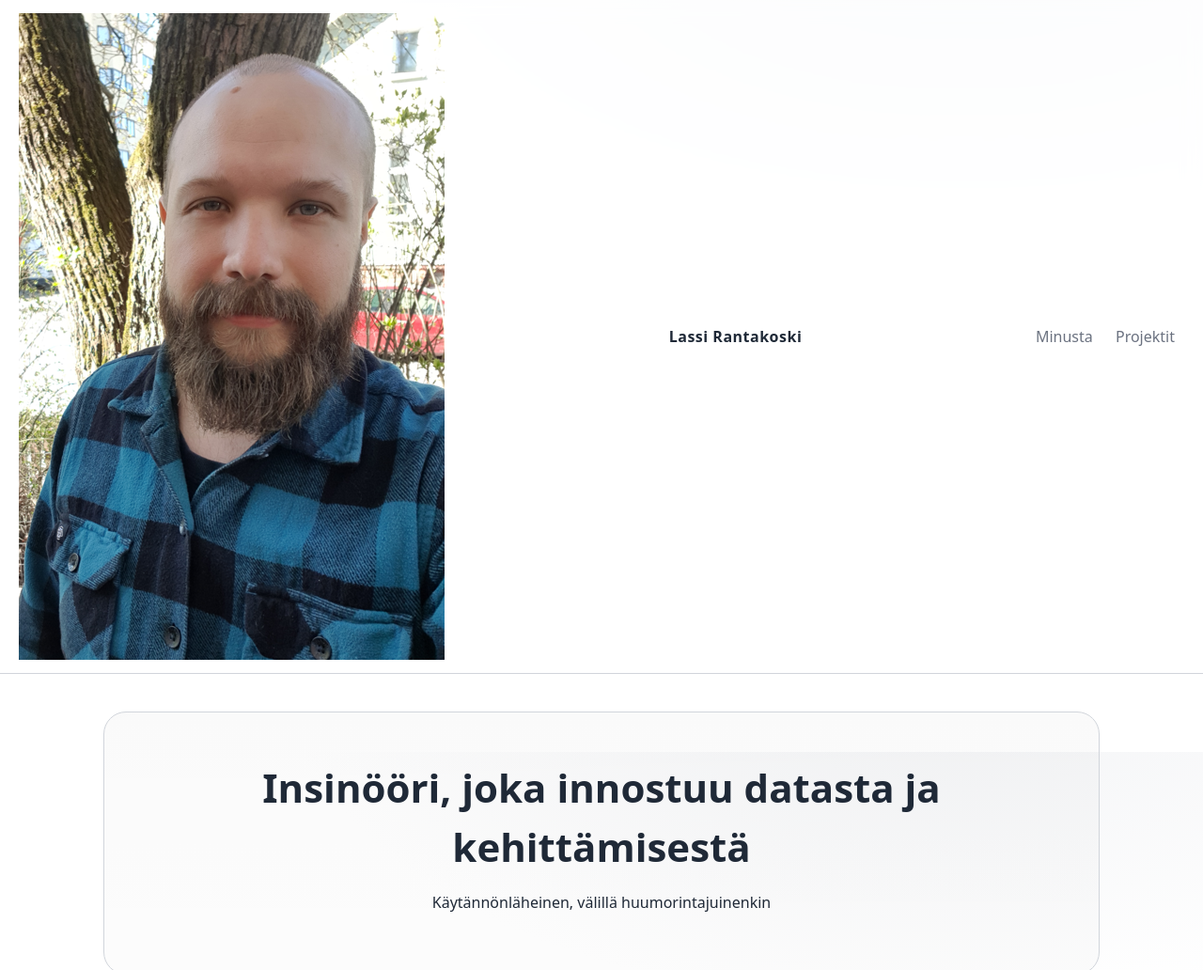
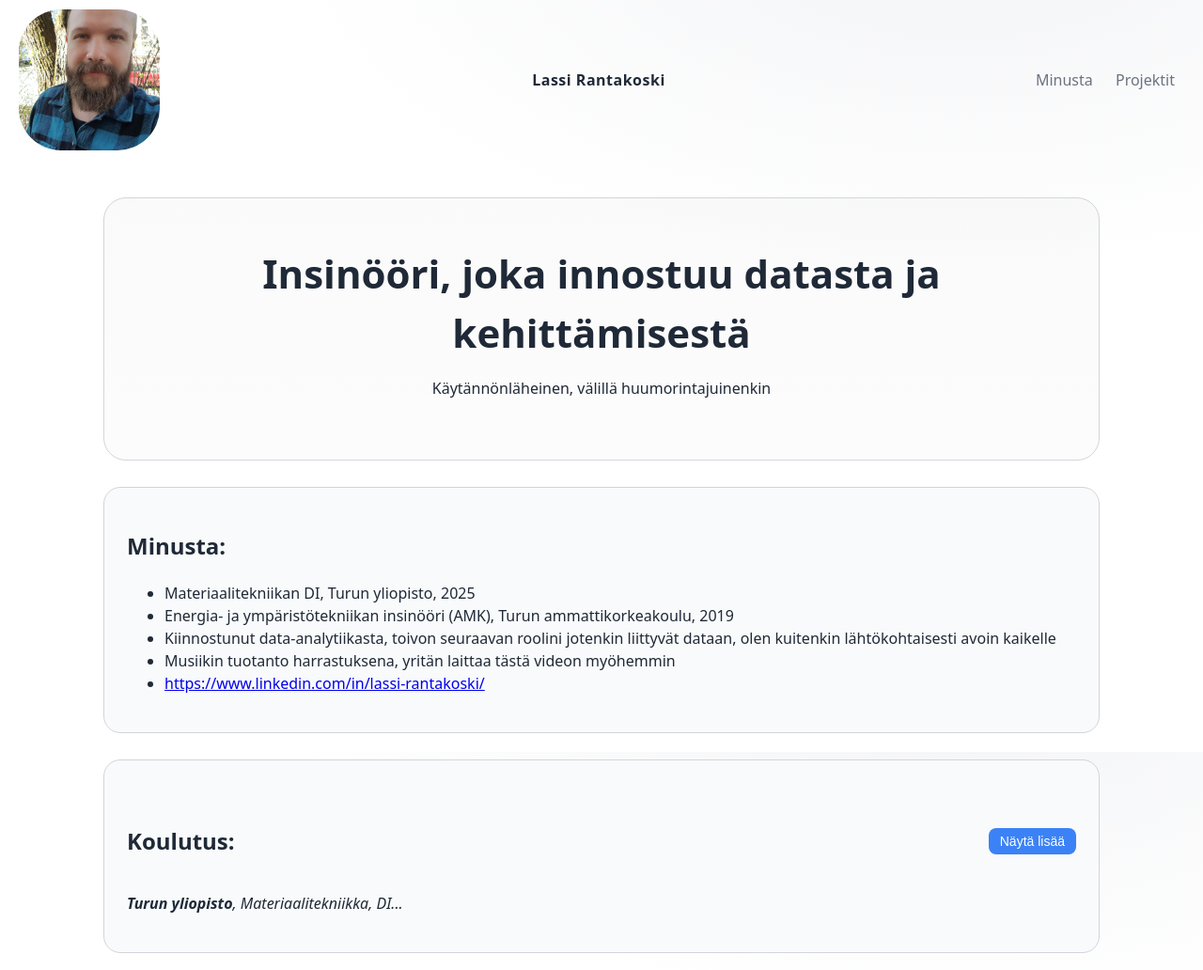
Before and after one commit to LassiRantakoski/lassirantakoski.github.io, a plain HTML site: page index.html in a window 1280 px wide. Shown: the top 1032 px of the page at 94% size. Drawn offline with Linux system fonts and the light colour scheme.

Commit message:
Update styles.css

```diff
--- a/styles.css
+++ b/styles.css
@@ -8,6 +8,7 @@
   --ring: #d1d5db;
 }
 
+
 *{box-sizing:border-box}
 html,body{height:100%}
 body{
@@ -16,12 +17,25 @@ body{
   background: radial-gradient(1200px 600px at 80% -10%, #f3f4f6 0%, #ffffff 60%) fixed;
 }
 
-.site-header{
-  position:sticky; top:0; z-index:50;
-  backdrop-filter: saturate(160%) blur(10px);
-  background: rgba(255,255,255,.7);
-  display:flex; align-items:center; justify-content:space-between;
-  padding:14px 20px; border-bottom:1px solid var(--ring);
+.profile-pic {
+  width: 150px;
+  height: 150px;
+  border-radius: 30%;  /*pyöreäksi */
+  object-fit: cover; /* skaalautuu nätisti */
+  margin-right: 12px;
+}
+/* Piilotetaan kuva pienillä näytöillä */
+@media (max-width: 600px) {
+  .profile-pic {
+    display: none;
+  }
+}
+.site-header {
+  display: flex;
+  align-items: center;
+  justify-content: space-between;
+  gap: 12px;
+  padding: 10px 20px;
 }
 .brand{font-weight:800; letter-spacing:.5px; color:var(--text); text-decoration:none}
 .nav a{color:var(--muted); text-decoration:none; margin:0 10px}
```
